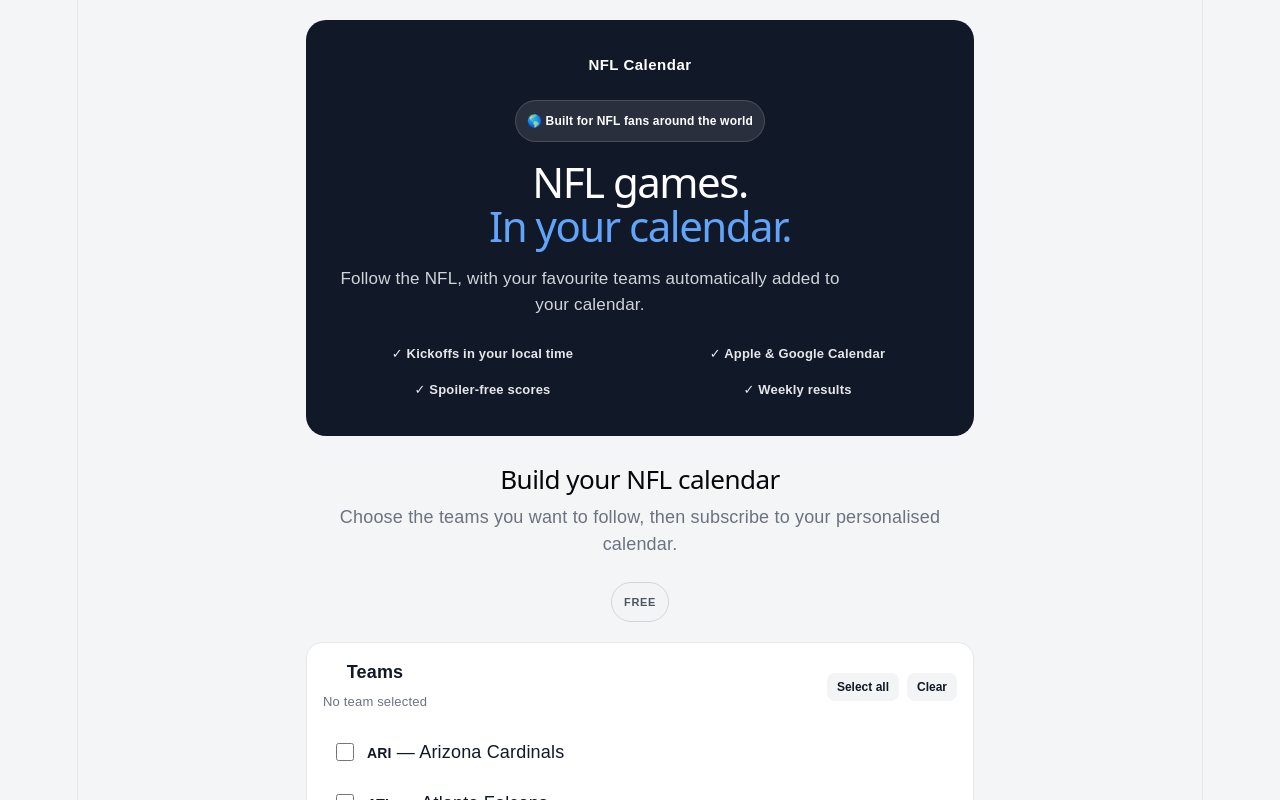
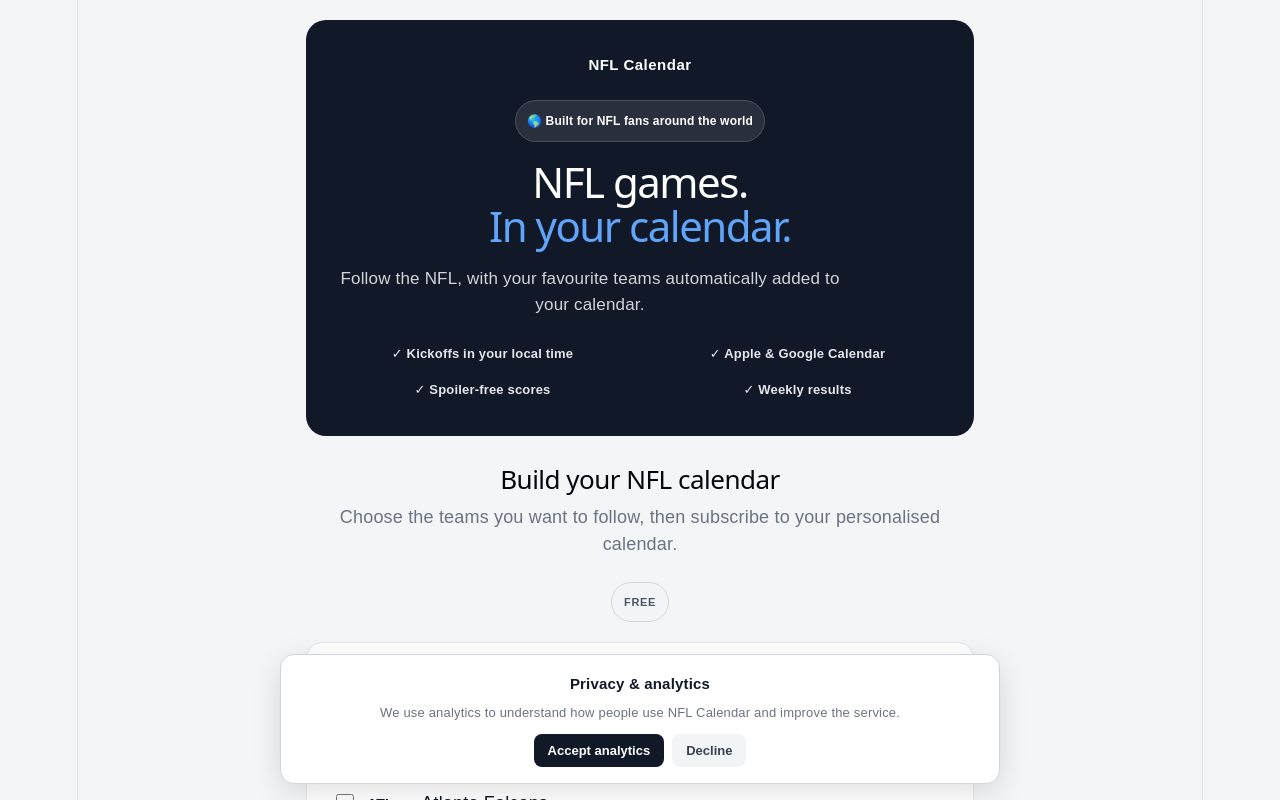
Before and after one commit to Raker1379/nfl-uk-calendar, a React (Vite) app: page / in a window 1280 px wide. Shown: the top 800 px of the page. Built offline with nearby package versions, Linux system fonts and the light colour scheme; no server answers.

Commit message:
Add analytics consent banner

```diff
--- a/index.html
+++ b/index.html
@@ -10,6 +10,11 @@
       <script>
         window.dataLayer = window.dataLayer || [];
         function gtag(){dataLayer.push(arguments);}
+
+        gtag('consent', 'default', {
+          analytics_storage: 'denied'
+        });
+
         gtag('js', new Date());
 
         gtag('config', 'G-DZWYBHY99V');
--- a/src/App.css
+++ b/src/App.css
@@ -627,3 +627,60 @@
   border-color: #111827;
   color: #ffffff;
 }
+
+/* Privacy & analytics consent */
+
+.consent-banner {
+  position: fixed;
+  left: 16px;
+  right: 16px;
+  bottom: 16px;
+  z-index: 1000;
+  max-width: 720px;
+  margin: 0 auto;
+  padding: 16px 18px;
+  border-radius: 14px;
+  background: #ffffff;
+  border: 1px solid #d1d5db;
+  box-shadow: 0 8px 30px rgba(0, 0, 0, 0.12);
+}
+
+.consent-banner-text strong {
+  display: block;
+  margin-bottom: 5px;
+  font-size: 15px;
+}
+
+.consent-banner-text p {
+  margin: 0;
+  color: #6b7280;
+  font-size: 13px;
+  line-height: 1.5;
+}
+
+.consent-banner-actions {
+  display: flex;
+  justify-content: center;
+  gap: 8px;
+  margin-top: 12px;
+}
+
+.consent-banner-actions button {
+  padding: 9px 14px;
+  border: none;
+  border-radius: 8px;
+  background: #111827;
+  color: #ffffff;
+  font-size: 13px;
+  font-weight: 600;
+  cursor: pointer;
+}
+
+.consent-banner-actions .consent-decline {
+  background: #f3f4f6;
+  color: #374151;
+}
+
+.consent-banner-actions button:hover {
+  opacity: 0.9;
+}
--- a/src/App.jsx
+++ b/src/App.jsx
@@ -59,9 +59,25 @@
   const [copied, setCopied] = useState(false);
   const [loading, setLoading] = useState(true);
   const [error, setError] = useState("");
+  const [analyticsConsent, setAnalyticsConsent] = useState(
+    localStorage.getItem("analyticsConsent")
+  );
+
+  function updateAnalyticsConsent(choice) {
+    localStorage.setItem("analyticsConsent", choice);
+    setAnalyticsConsent(choice);
+
+    if (typeof window.gtag === "function") {
+      window.gtag("consent", "update", {
+        analytics_storage:
+          choice === "accepted" ? "granted" : "denied",
+      });
+    }
+  }
 
   const subscribeToCalendar = () => {
     trackEvent("calendar_add");
+
     const params = new URLSearchParams();
 
     if (selectedTeams.length > 0) {
@@ -137,7 +153,6 @@
     selectedWeek ?? currentWeek;
 
   const filteredGames = games.filter((game) => {
-
     const matchesWeek =
       activeWeek === "all" ||
       game.week === activeWeek;
@@ -209,8 +224,6 @@
           <div>✓ Spoiler-free scores</div>
           <div>✓ Weekly results</div>
         </div>
-
-
       </section>
 
       <section className="setup-section">
@@ -292,7 +305,10 @@
                         );
                       }
 
-                      if (!isPremium && current.length >= 1) {
+                      if (
+                        !isPremium &&
+                        current.length >= 1
+                      ) {
                         setShowPremiumMessage(true);
                         return current;
                       }
@@ -309,6 +325,7 @@
               </label>
             ))}
           </div>
+
           {showPremiumMessage && !isPremium && (
             <div className="premium-message">
               <strong>Unlock Premium</strong>
@@ -332,7 +349,9 @@
               <button
                 type="button"
                 className="premium-later-button"
-                onClick={() => setShowPremiumMessage(false)}
+                onClick={() =>
+                  setShowPremiumMessage(false)
+                }
               >
                 Maybe later
               </button>
@@ -376,9 +395,8 @@
                 Unlock Premium
               </button>
             )}
-
-
-        </div>)}
+          </div>
+        )}
 
         <div className="score-settings">
           <h3>Results & scores</h3>
@@ -457,7 +475,9 @@
           type="button"
           className="subscribe-button"
           onClick={subscribeToCalendar}
-          disabled={selectedTeams.length === 0 && !isPremium}
+          disabled={
+            selectedTeams.length === 0 && !isPremium
+          }
         >
           {selectedTeams.length === 0 && !isPremium
             ? "Choose a team to continue"
@@ -665,6 +685,39 @@
         </p>
       </footer>
 
+      {!analyticsConsent && (
+        <div className="consent-banner">
+          <div className="consent-banner-text">
+            <strong>Privacy & analytics</strong>
+
+            <p>
+              We use analytics to understand how people use NFL
+              Calendar and improve the service.
+            </p>
+          </div>
+
+          <div className="consent-banner-actions">
+            <button
+              type="button"
+              onClick={() =>
+                updateAnalyticsConsent("accepted")
+              }
+            >
+              Accept analytics
+            </button>
+
+            <button
+              type="button"
+              className="consent-decline"
+              onClick={() =>
+                updateAnalyticsConsent("declined")
+              }
+            >
+              Decline
+            </button>
+          </div>
+        </div>
+      )}
     </div>
   );
 }
```
Lines whose indentation alone changed are shown as unchanged.
